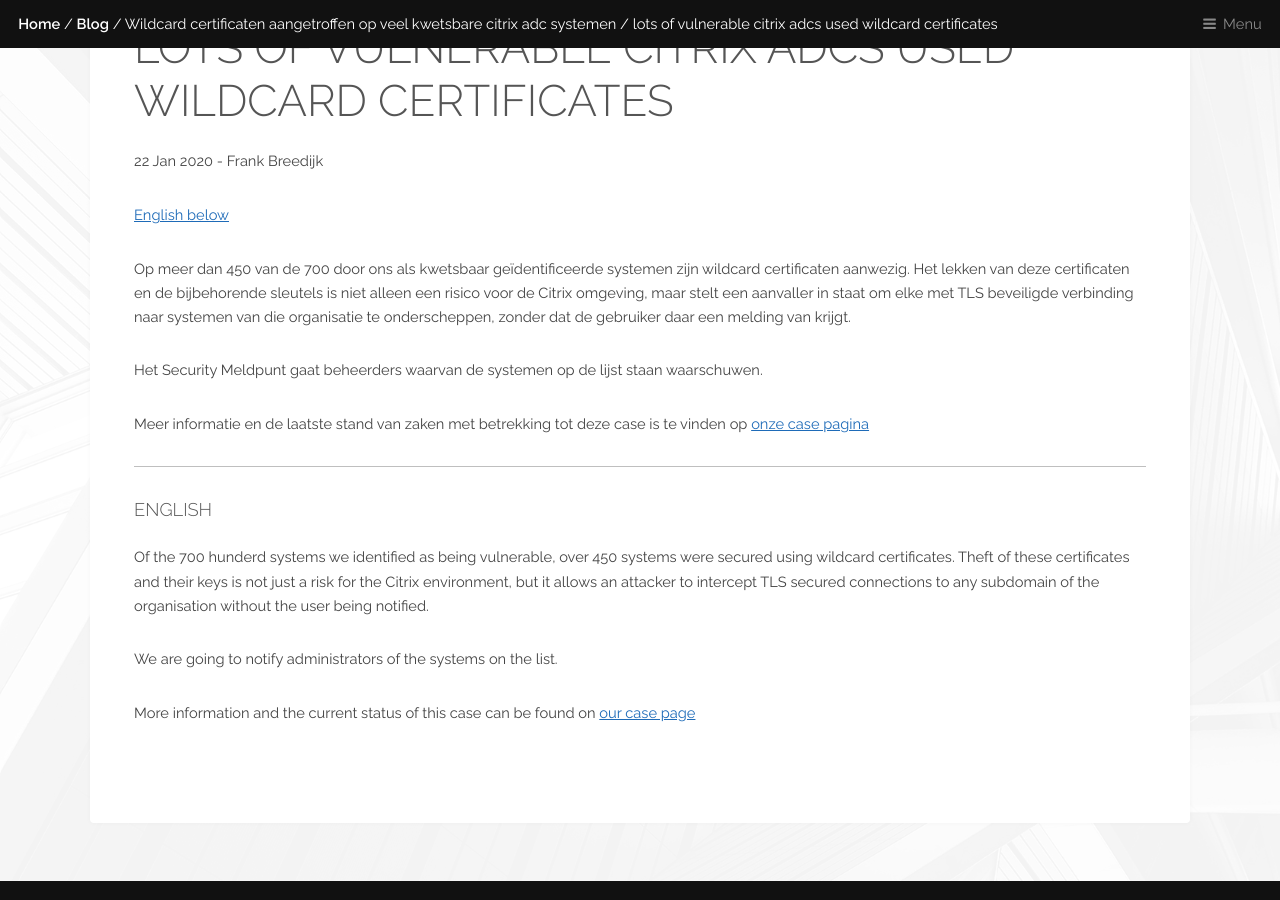
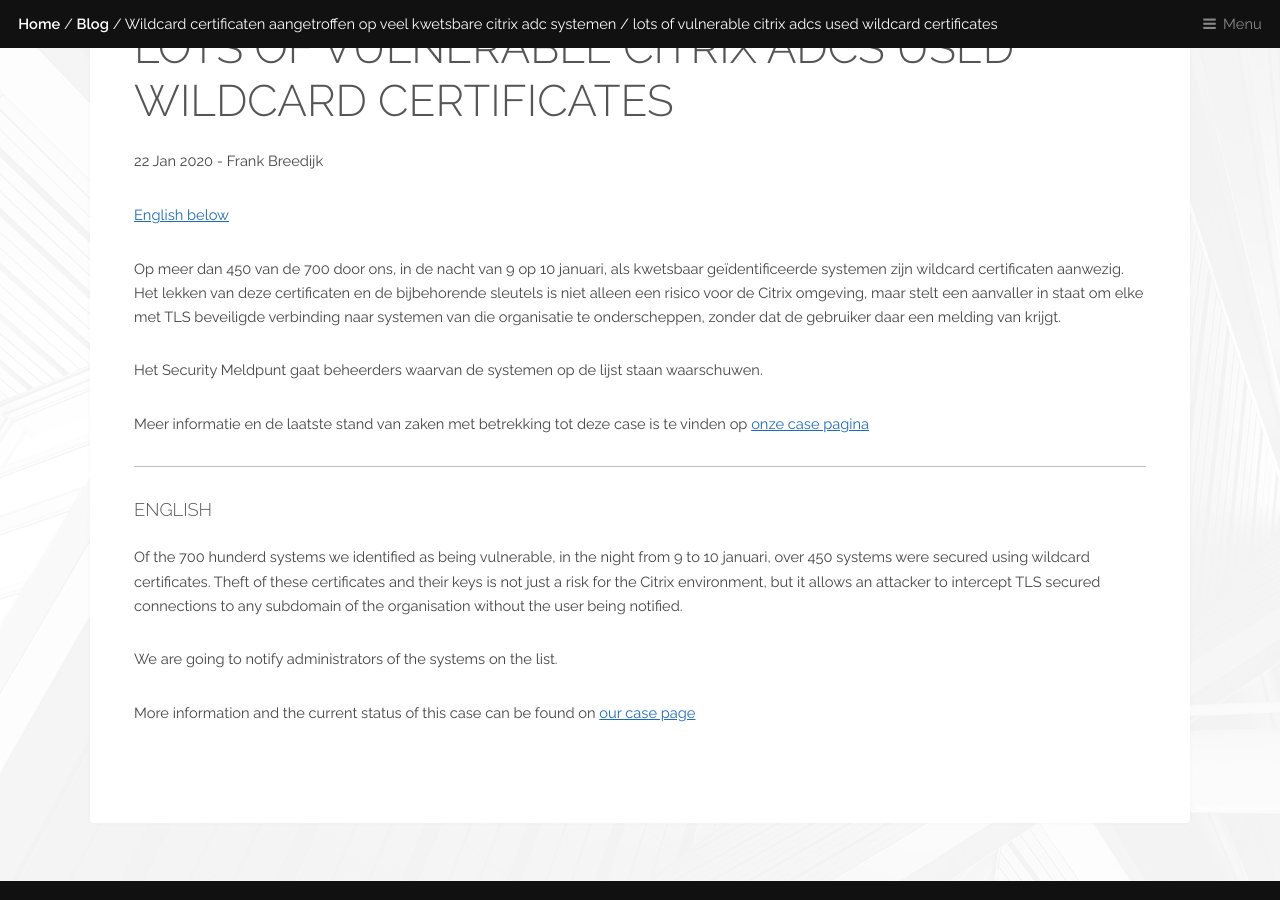
Before and after one commit to DIVD-NL/SecurityMeldpunt, a Jekyll site: the page built from _posts/20-01-22-Citrix-en-wildcards.md, in a window 1280 px wide and 900 px high, scrolled down 487 px. Built offline with Jekyll 4.4.1, drawn with Linux system fonts in a browser that asks for light colours.

Commit message:
The date matters

```diff
--- a/_posts/20-01-22-Citrix-en-wildcards.md
+++ b/_posts/20-01-22-Citrix-en-wildcards.md
@@ -6,7 +6,7 @@
 ---
 <small>[English below](#english)</small>
 
-Op meer dan 450 van de 700 door ons als kwetsbaar geïdentificeerde systemen zijn wildcard certificaten aanwezig. Het lekken van deze certificaten en de bijbehorende sleutels is niet alleen een risico voor de Citrix omgeving, maar stelt een aanvaller in staat om elke met TLS beveiligde verbinding naar systemen van die organisatie te onderscheppen, zonder dat de gebruiker daar een melding van krijgt.
+Op meer dan 450 van de 700 door ons, in de nacht van 9 op 10 januari,  als kwetsbaar geïdentificeerde systemen zijn wildcard certificaten aanwezig. Het lekken van deze certificaten en de bijbehorende sleutels is niet alleen een risico voor de Citrix omgeving, maar stelt een aanvaller in staat om elke met TLS beveiligde verbinding naar systemen van die organisatie te onderscheppen, zonder dat de gebruiker daar een melding van krijgt.
 
 Het Security Meldpunt gaat beheerders waarvan de systemen op de lijst staan waarschuwen.
 
@@ -16,7 +16,7 @@
 
 ### <a name="english"></a>English
 
-Of the 700 hunderd systems we identified as being vulnerable, over 450 systems were secured using wildcard certificates. Theft of these certificates and their keys is not just a risk for the Citrix environment, but it allows an attacker to intercept TLS secured connections to any subdomain of the organisation without the user being notified.
+Of the 700 hunderd systems we identified as being vulnerable, in the night from 9 to 10 januari, over 450 systems were secured using wildcard certificates. Theft of these certificates and their keys is not just a risk for the Citrix environment, but it allows an attacker to intercept TLS secured connections to any subdomain of the organisation without the user being notified.
 
 We are going to notify administrators of the systems on the list.
 
```
